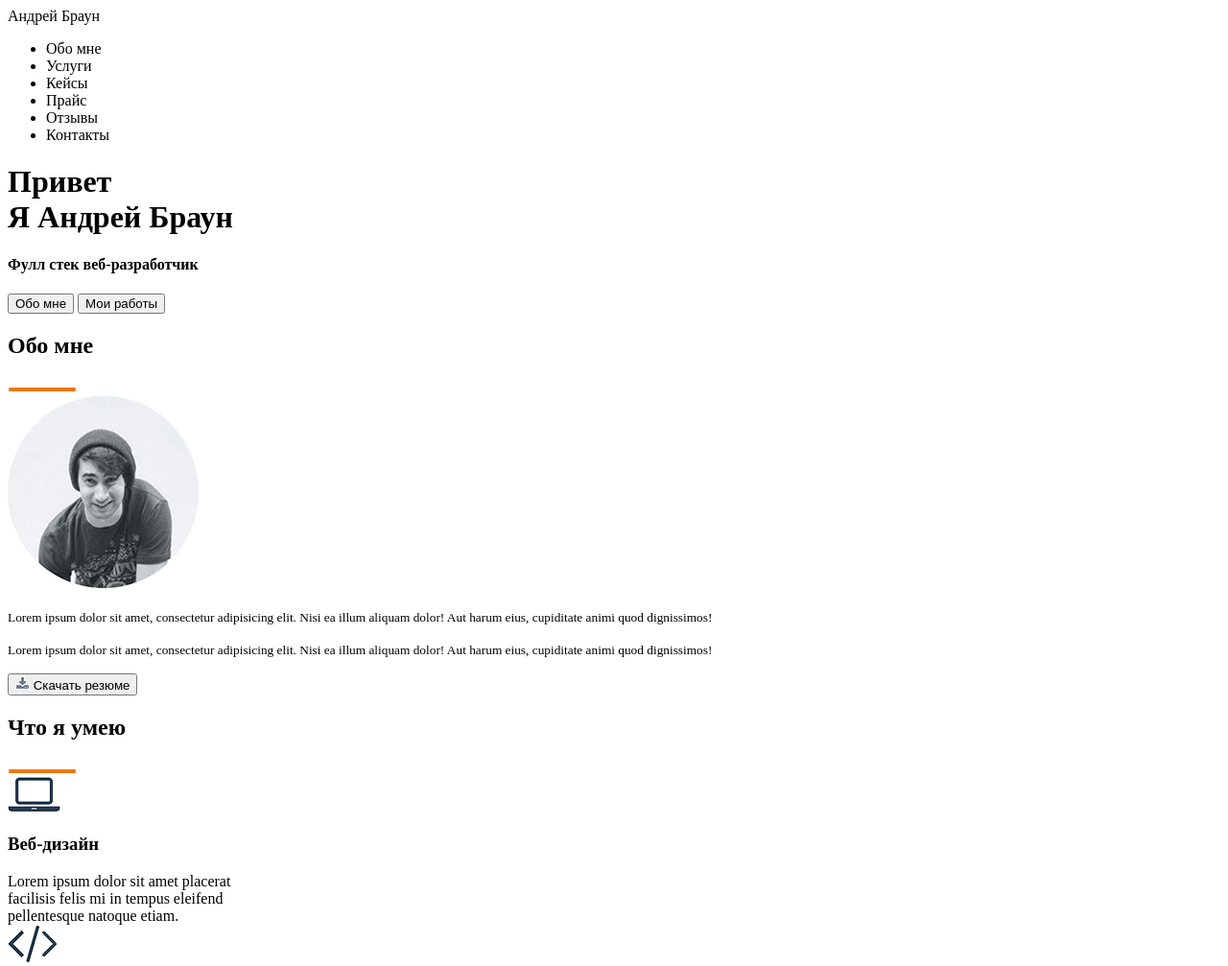
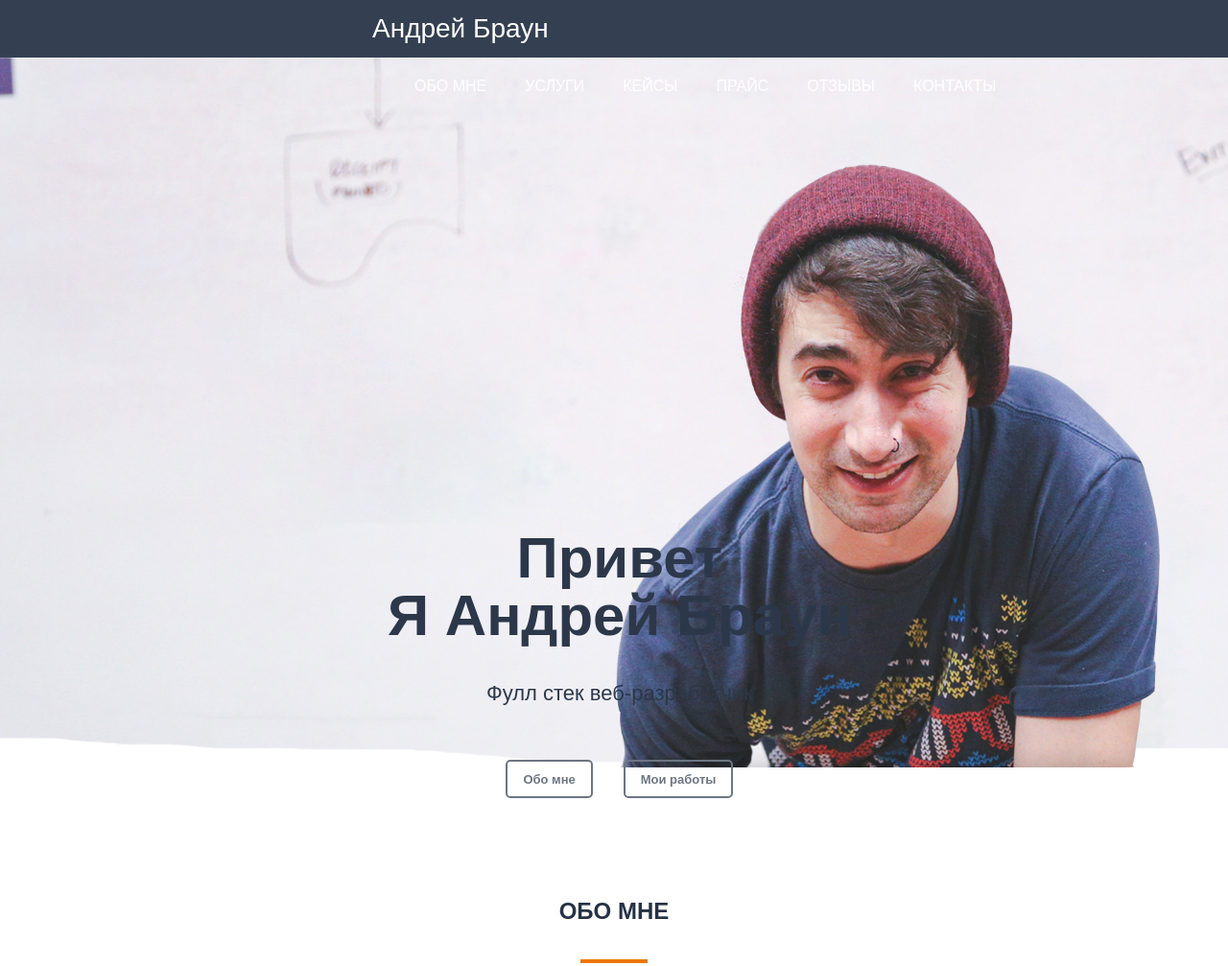
Before and after one commit to Tu1pae/Tu1pae.github.io, a plain HTML site: page src/index.html in a window 1280 px wide. Shown: the top 1007 px of the page at 96% size. Drawn offline with Linux system fonts and the light colour scheme.

Commit message:
залил вторую домашку
не выполнил непонятные для меня места

```diff
--- /dev/null
+++ b/src/css/reset.css
@@ -0,0 +1,41 @@
+*{
+    padding: 0;
+    margin: 0;
+    border: 0;
+}
+
+*,*:before, *:after{
+	-moz-box-sizing: border-box;
+	-webkit-box-sizing: border-box;
+	box-sizing: border-box;
+}
+
+:focus, :active{outline: none;}
+a:focus, a:active{outline: none;}
+
+nav, footer, header, aside{display: block;}
+
+html, body{
+height:100%;
+width:100%;
+font-size 100%;
+line-height: 1;
+font-size:14px;
+-ms-text-size-adjust: 100%;
+-moz-text-size-adjust: 100%;
+-webkit-text-size-adjust: 100%;
+}
+
+input, button, textarea{font-family: inherit;
+}
+
+input::-ms-clear{display: none;}
+button{cursor: pointer;}
+button::-moz-focus-inner{padding: 0; border:0;}
+a, a:visited{text-decoration: none; color: black;}
+a:hover{text-decoration: none;}
+ul li{list-style: none;}
+img{vertical-align: top;}
+
+
+h1,h2,h3,h4,h5,h6{font-size: inherit; font-weight: 400;}
--- /dev/null
+++ b/src/css/style.css
@@ -0,0 +1,205 @@
+body{
+    font-family: Arial, sans-serif;
+}
+
+nav{
+    width: 100%;
+    height: 60px;
+    background: #344051;
+}
+
+.logo{
+    color: #fff;
+    font-size: 28px;
+    line-height: 60px;
+    padding-left: 388px;
+    float: left;
+}
+
+.menu{
+    float: left;
+    padding-left: 432px;
+}
+
+.menu li{
+    float: left;
+    line-height: 60px;
+    color: #fff;
+    margin-right: 40px;
+    font-size: 16px;
+    text-transform: uppercase;
+}
+
+hr{
+    margin: 0 auto 40px auto;
+    background-color: #eb7800;
+    height: 4px;
+    width: 70px;
+}
+
+.part1{
+    width: 100%;
+    height: calc(100% - 60px);
+    background: url(../img/boy.png) 90% 100%/auto 85% no-repeat, url(../img/bg.jpg) center/cover no-repeat;
+}
+
+.title_container{
+    float: left;
+    margin: 432px 0px 0px 404px;
+    color: #2C384A;
+    text-align: center;
+}
+
+.title_container h1{
+    font-size: 60px;
+    font-weight: bold;
+}
+
+.title_container h4{
+    margin-top: 40px;
+    font-size: 22px;
+    color: #2C384A;
+}
+
+.title_container input{
+    height: 40px;
+    text-align: centr;
+    border: 2px solid #6d7682;
+    background: none;
+    border-radius: 5px;
+    color: #6d7682;
+    font-size: 13px;
+    padding: 0px 16px;
+    margin: 58px 14px 0px 14px;
+    font-weight: bold;
+}
+
+h2{
+    text-align: center;
+    line-height: 100px;
+    font-size: 24px;
+    color: #263244;
+    text-transform: uppercase;
+    font-weight: bold;
+}
+.part2, .part3, .part4, .part6, .part7, .part8{
+    text-align: center;
+    margin: 100px 0px;
+}
+
+.part2 p{
+    color: #3f495a;
+    font-size: 20px;
+    width: 800px;
+    margin:30px auto;
+}
+
+.part2 button{
+    height: 32px;
+    text-align: centr;
+    border: 2px solid #6d7682;
+    background: none;
+    border-radius: 5px;
+    color: #6d7682;
+    font-size: 13px;
+    padding: 0px 12px;
+    margin: 0px 0px 0px 0px;
+    font-weight: bold;
+}
+
+.part3{
+    background: url(../img/part3.jpg) center/cover no-repeat;
+}
+
+.skills div{
+    display: inline-block;
+    margin: 80px 30px;
+    white-space:nowrap;
+}
+
+.skills h3{
+    color: #eb7800;
+    margin: 20px auto;
+    font-weight: bold;
+}
+
+.part4 img{
+    margin: 30px 0px;
+}
+
+.part4 div{
+
+}
+
+
+
+
+
+
+
+.part6{
+    background: url(../img/part6.jpg) center/cover no-repeat;
+}
+
+.stats div{
+    display: inline-block;
+    margin: 80px 30px;
+    white-space:nowrap;
+}
+
+.stats h4{
+    color: #323d4f;
+    margin: 20px auto;
+    font-weight: bold;
+    font-size: 25px;
+    font-family: Impact;
+}
+
+.stats span{
+    text-transform: uppercase;
+    font-family: Franklin Gothic Medium;
+}
+
+.text_p7{
+    margin: 20px 0px;
+}
+
+.part7 input{
+    margin-top: 30px;
+    color: #eb7800;
+}
+
+.part8 h2, .part8{
+    color: #fff;
+}
+
+.part8{
+    background: url(../img/part8.jpg) center/cover no-repeat;
+    margin: auto;
+}
+
+.contacts div{
+    display: inline-table;
+    margin: 50px 30px 20px 30px;
+}
+
+.contacts img{
+    margin-bottom: 20px;
+}
+
+.part8 h3{
+    margin: 20px auto;
+    font-weight: bold;
+}
+
+
+
+
+
+
+
+
+
+.SNS img{
+    margin: 60px 30px;
+}
--- a/src/index.html
+++ b/src/index.html
@@ -8,13 +8,13 @@
     <meta name="robots" content="all">
     <meta property="og:title" content="Это моя первая страница...">
     <title>Андрей Браун - Веб разработчик</title>
+    <link rel="stylesheet" href="css/reset.css">
+    <link rel="stylesheet" href="css/style.css">
 </head>
 <body>
     <header>
         <nav>
-            <div class="logo">
-                Андрей Браун
-            </div>
+            <div class="logo">Андрей Браун</div>
             <div class="menu">
                 <ul>
                     <li>Обо мне</li>
@@ -28,28 +28,26 @@
         </nav>
     </header>
     <div class="part1">
-        <h1>
-            Привет<br>Я Андрей Браун
-        </h1>
-        <h4>
-            Фулл стек веб-разработчик
-        </h4>
+        <div class="title_container">
+            <h1>Привет<br>Я Андрей Браун</h1>
+            <h4>Фулл стек веб-разработчик</h4>
             <input type="submit" value="Обо мне">
             <input type="submit" value="Мои работы">
         </div>
+    </div>
     <div class="part2">
             <h2>Обо мне</h2>
-            <img src="img/stick.png" alt="#">
+            <hr>
         <div>
             <img src="img/fotka.gif" alt="моё фото">
             <p>
                <small>
-                   Lorem ipsum dolor sit amet, consectetur adipisicing elit. Nisi ea illum aliquam dolor! Aut harum eius, cupiditate animi quod dignissimos!
+                   Lorem ipsum dolor sit amet, consectetur adipisicing elit. Sunt doloremque vel itaque possimus, voluptate culpa quasi, quaerat minus in architecto laborum temporibus modi molestias saepe cum, placeat doloribus assumenda dolorum.
                 </small>
             </p>
             <p>
                 <small>
-                    Lorem ipsum dolor sit amet, consectetur adipisicing elit. Nisi ea illum aliquam dolor! Aut harum eius, cupiditate animi quod dignissimos!
+                    Lorem ipsum dolor sit amet, consectetur adipisicing elit. Quod labore, laborum repellat itaque deserunt neque quis alias eaque sequi mollitia perferendis nam aspernatur ipsam ratione maiores explicabo quibusdam dicta quos.
                 </small>
             </p>
             <button>
@@ -60,7 +58,8 @@
     </div>
     <div class="part3">
         <h2>Что я умею</h2>
-        <img src="img/stick.png" alt="#">
+        <hr>
+        <div class="skills">
             <div>
                 <img src="img/pc.gif" alt="#">
                 <h3>Веб-дизайн</h3>
@@ -90,10 +89,11 @@
                 </span>
             </div>
         </div>
+    </div>
     <div class="part4">
         <h2>Кейсы</h2>
-        <img src="img/stick.png" alt="#">
-        <div>
+        <hr>
+
             <p>
                 <small>
                     Lorem ipsum dolor sit amet, consectetur adipiscing elit. Duis sed Dapibus leo nec ornare diamcoccodo nibh ante facilisis.
@@ -114,7 +114,7 @@
                 </p>
             </div>
             <input type="submit" value="VISIT LIVE SITE">
-        </div>
+
     </div>
     <div class="part5">
         <h1>Расчёт стоимости</h1>
@@ -132,7 +132,7 @@
                 <option value="Opt1">Выберите пункт</option>
             </select>
         </form>
-        <img src="img/stick2.png.gif" alt="#">
+        <img src="img/stick.gif" alt="#">
         <h4>Сроки</h4>
         0
         <h4>Стоимость</h4>
@@ -140,24 +140,32 @@
         </div>
     <div class="part6">
        <h2>НЕМНОГО СТАТИСТИКИ</h2>
-        <img src="img/stick.png" alt="#">
+       <hr>
+       <div class="stats">
             <div>
                <img src="img/smile.gif" alt="#">
-            <h4><b>120</b><br>счастливых клиентов</h4>
+               <h4>120</h4><span>счастливых клиентов</span>
+            </div>
+            <div>
                 <img src="img/sign2.gif" alt="#">
-            <h4><b>4.600</b><br>часов работы</h4>
+                <h4>4.600</h4><span>часов работы</span>
+            </div>
+            <div>
                 <img src="img/check.gif" alt="#">
-            <h4><b>340</b><br>проектов завершено</h4>
+                <h4>340</h4><span>проектов завершено</span>
+            </div>
+            <div>
                 <img src="img/cup.gif" alt="#">
-            <h4><b>23</b><br>наград получено</h4>
+                <h4>23</h4><span>наград получено</span>
+            </div>
         </div>
     </div>
     <div class="part7">
         <h2>ОТЗЫВЫ</h2>
-        <img src="img/stick.png" alt="#">
+        <hr>
         <img src="img/fotka2.gif" alt="#">
-        <p>
-            Lorem ipsum dolor sit amet, consectetur adipiscing elit. Duis sed dapibus leo nec ornare diam. Sed commodo nibh ante<br>facilisis bibendum dolor feugiat at duis sed dapidus leo nec ornare diam.
+        <p class="text_p7">
+            Lorem ipsum dolor sit amet, consectetur adipiscing elit. Duis sed dapibus leo nec ornare diam. Sed commodo nibh ante facilisis bibendum dolor feugiat at duis sed dapidus leo nec ornare diam.
         </p>
         <p><b>Михаил,</b> Ген директор ПАО “Газпром”.</p>
         <input type="radio" name="Text_input1" value="1">
@@ -166,23 +174,31 @@
     </div>
     <div class="part8">
         <h2>МОИ КОНТАКТЫ</h2>
-        <img src="img/stick.png" alt="#">
+        <hr>
         <p>
             Lorem ipsum dolor sit amet, consectetur adipiscing elit duis sed dapibus leo nec ornare diamcoccodo
         </p>
+        <div class="contacts">
+            <div>
                 <img src="img/geo.gif" alt="#">
                 <p>Санкт-Петербург<br>Невский проспект 11</p>
+            </div>
+            <div>
                 <img src="img/mail.gif" alt="">
                 <p>info@companyname.com</p>
+            </div>
+            <div>
                 <img src="img/phone.gif" alt="">
                 <p>+7 999 999-99-99</p>
+            </div>
+        </div>
         <h3>ОСТАВЬТЕ МНЕ СООБЩЕНИЕ</h3>
         <form action="">
             <input type="text" name="name" value="" placeholder="Имя">
             <input type="mail" name="mail" value="" placeholder="Email">
             <textarea placeholder="Сообщение" cols="30" rows="10"></textarea>
             <input type="submit" value="отправить">
-            <div>
+            <div class="SNS">
                 <img src="img/fb.png" alt="#">
                 <img src="img/tv.gif" alt="#">
                 <img src="img/bbb.gif" alt="#">
```
Also changed, not shown: src/img/bg.jpg (added), src/img/boy.png (added), src/img/part3.jpg (added), src/img/part6.jpg (added), src/img/part8.jpg (added), src/img/stick.gif (added). Lines whose indentation alone changed are shown as unchanged.
